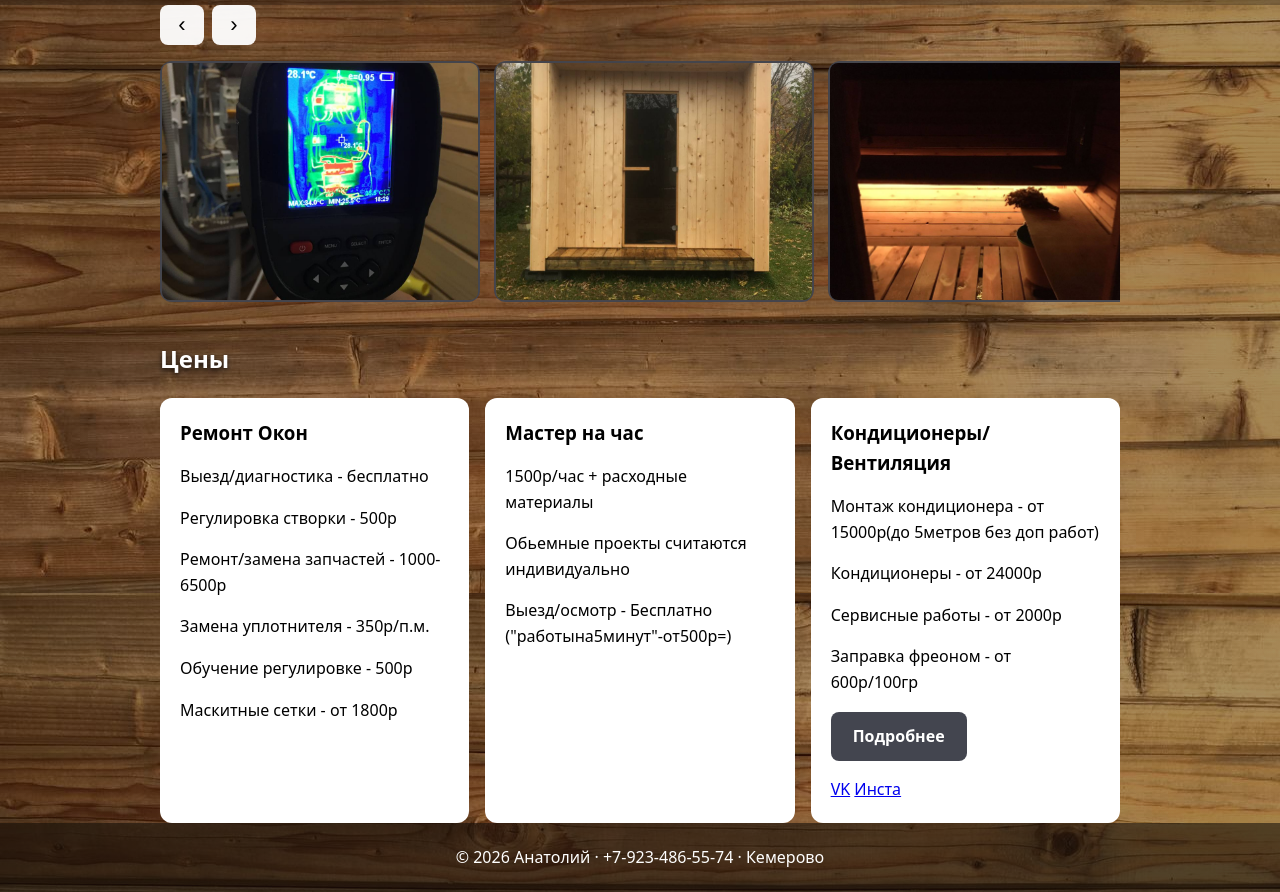
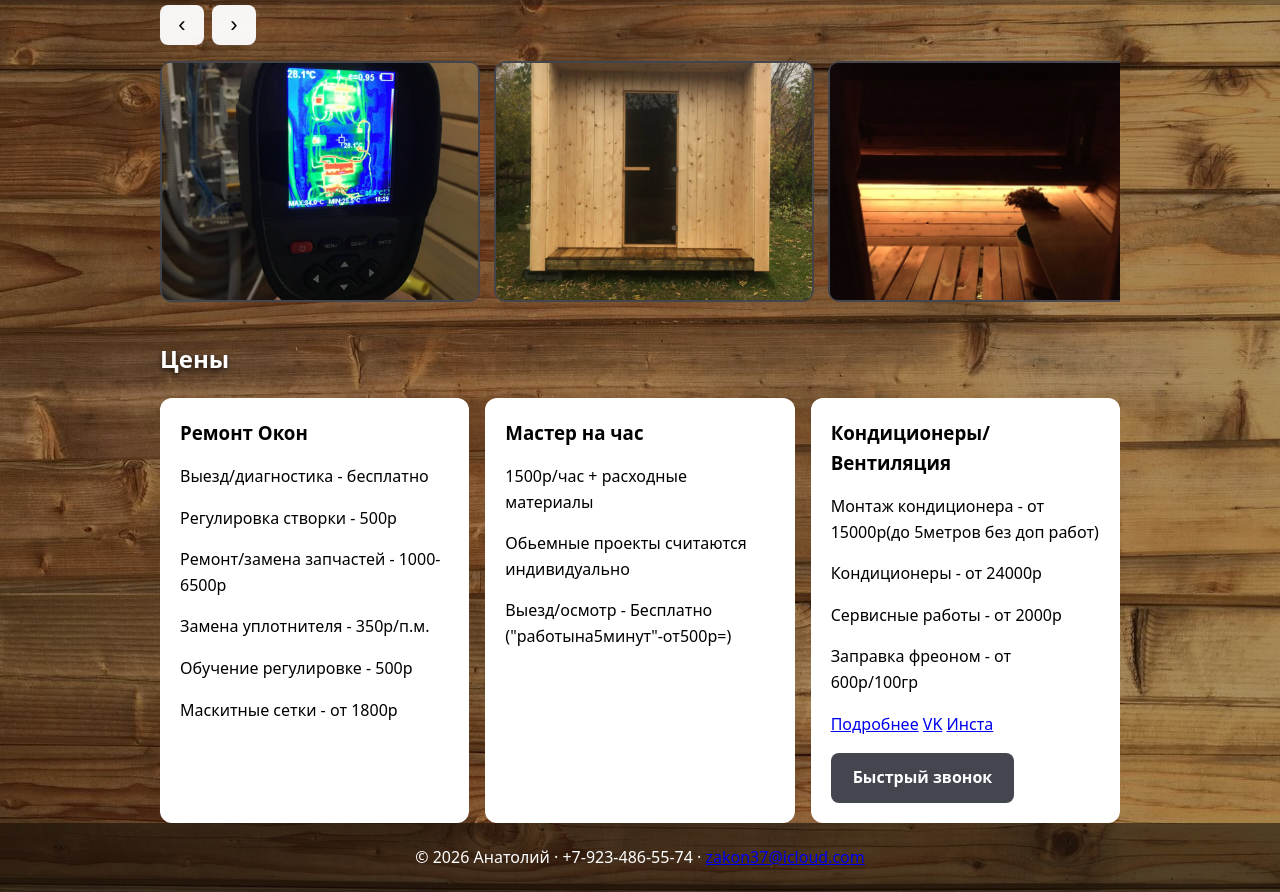
Before and after one commit to ZAKon37/zakon37.github.io, a plain HTML site: page index.html in a window 1280 px wide. Shown: the part 367-1259 px from the top of the page. Drawn offline with Linux system fonts and the light colour scheme.

Commit message:
index.html

```diff
--- a/index.html
+++ b/index.html
@@ -261,9 +261,10 @@
           <p>Кондиционеры - от 24000р</p>
           <p>Сервисные работы - от 2000р</p>
           <p>Заправка фреоном - от 600р/100гр</p>
-          <p><a class="button" href="http://klimat42.ru/">Подробнее</a></p>
-          <p><a href="https://m.vk.ru/climatekem">VK</a>
+          <p><a href="http://klimat42.ru/">Подробнее</a>
+          <a href="https://m.vk.ru/climatekem">VK</a>
           <a href="https://www.instagram.com/climate.kic/">Инста</a></p>
+          <p><a class="button" href="tel:+79045736340">Быстрый звонок</a></p>
 
         </article>
       </div>
@@ -271,7 +272,7 @@
   </main>
 
   <footer>
-    © <span id="year"></span> Анатолий · +7-923-486-55-74 · Кемерово
+    © <span id="year"></span> Анатолий · +7-923-486-55-74 · <a href="mailto:zakon37@icloud.com">zakon37@icloud.com</a>
   </footer>
 
 <script>
```
